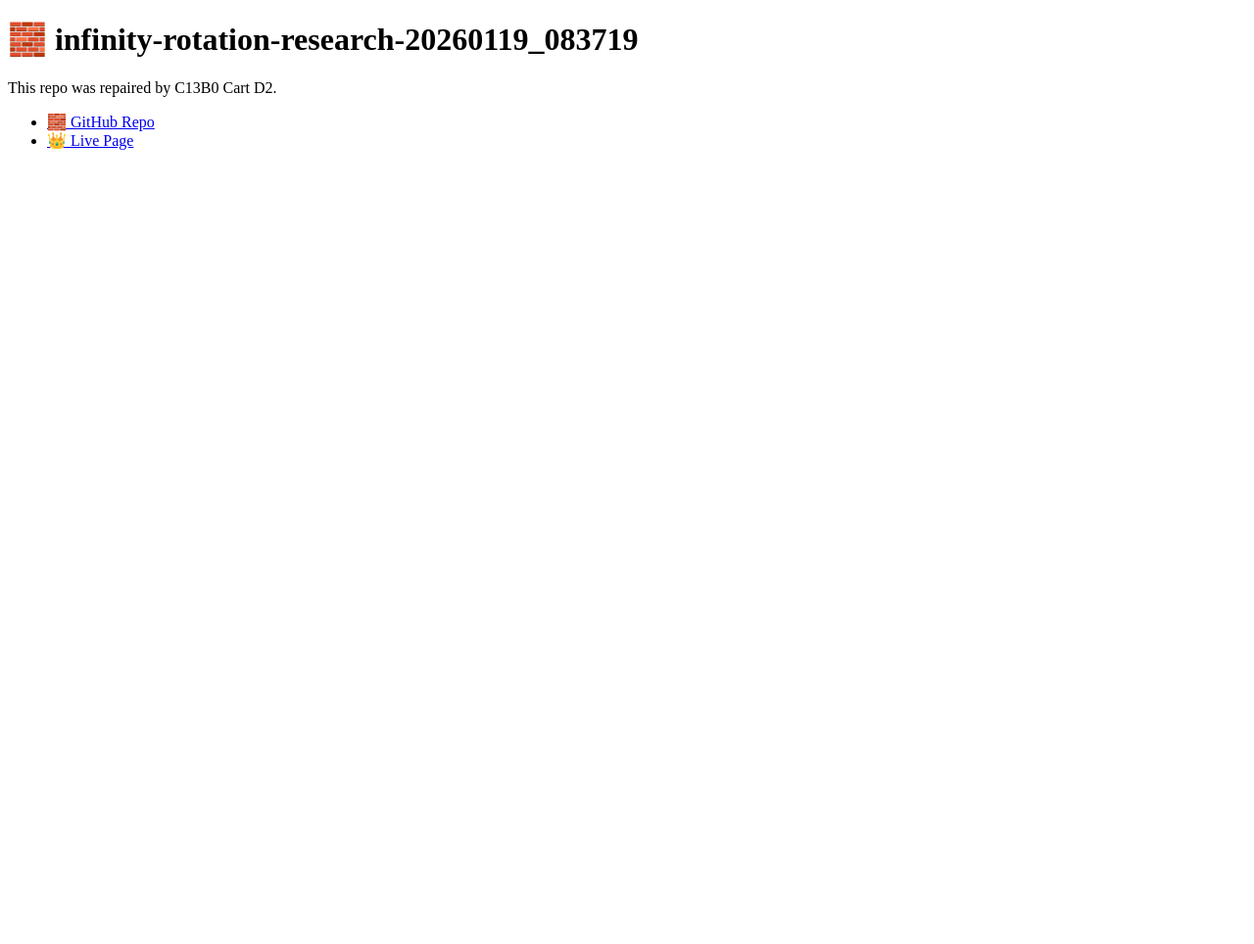
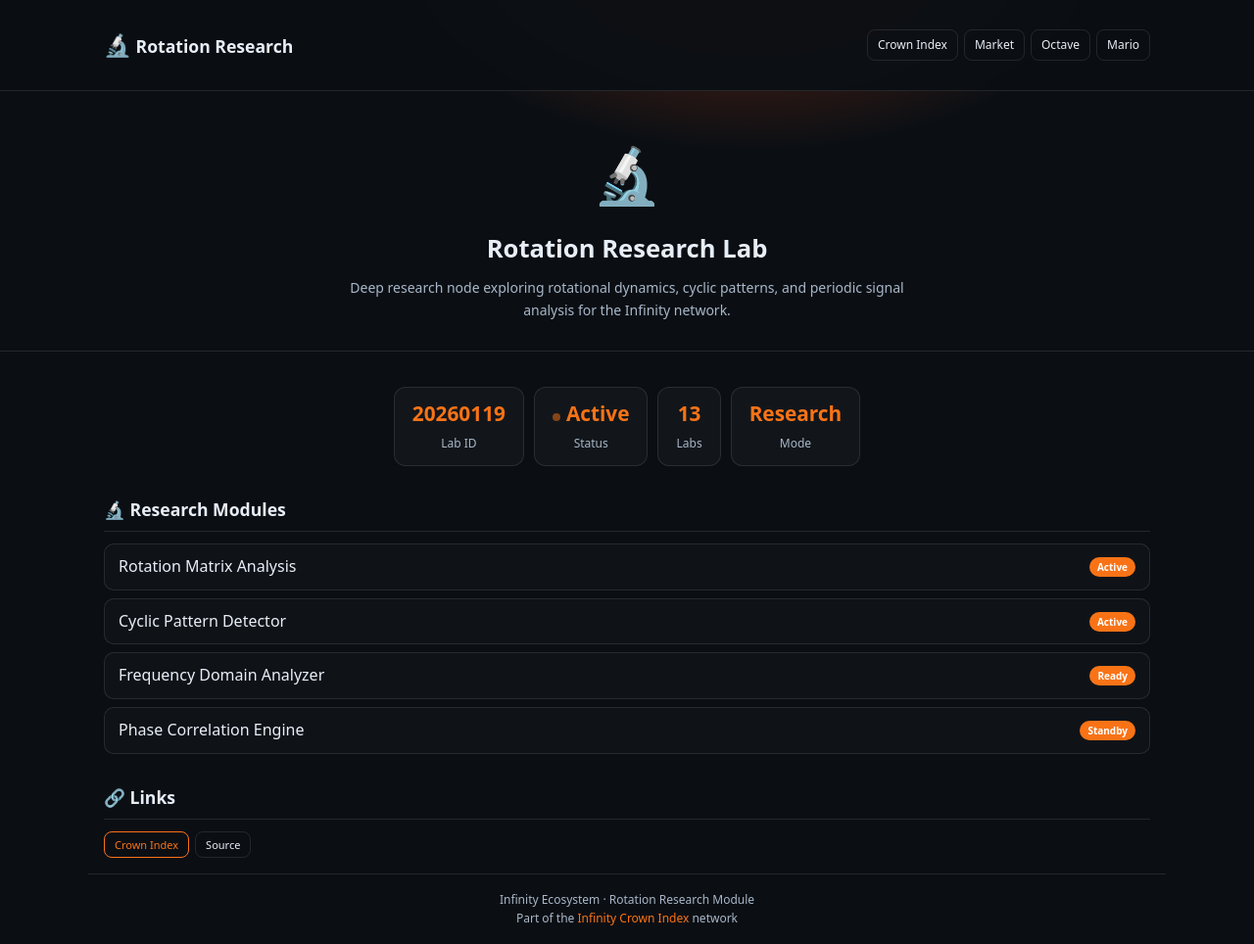
Before and after one commit to pewpi-infinity/infinity-rotation-research-20260119_083719, a plain HTML site: page index.html in a window 1280 px wide. Shown: the whole page at 98% size. Before the commit the page ends 800 px from the top, so only its background shows below. Drawn offline with Linux system fonts and the light colour scheme.

Commit message:
Deploy rotation-research index - Infinity ecosystem

```diff
--- a/index.html
+++ b/index.html
@@ -1,15 +1,143 @@
-<!doctype html>
-<html>
-<head>
-<meta charset="utf-8">
-<title>infinity-rotation-research-20260119_083719</title>
-</head>
-<body>
-<h1>🧱 infinity-rotation-research-20260119_083719</h1>
-<p>This repo was repaired by C13B0 Cart D2.</p>
-<ul>
-  <li><a href="https://github.com/pewpi-infinity/infinity-rotation-research-20260119_083719">🧱 GitHub Repo</a></li>
-  <li><a href="https://pewpi-infinity.github.io/infinity-rotation-research-20260119_083719/">👑 Live Page</a></li>
-</ul>
-</body>
-</html>
+<!doctype html><html lang="en"><head>
+<meta charset="utf-8"><meta name="viewport" content="width=device-width,initial-scale=1">
+<title>Rotation Research - 20260119_0</title>
+<style>
+:root {
+  --bg: #0b0f14;
+  --panel: #0f1620;
+  --line: rgba(255,255,255,.1);
+  --text: #e8eef7;
+  --muted: #a9b7c8;
+  --accent: #f97316;
+  --accent2: #fb923c;
+}
+* { box-sizing: border-box; margin: 0; padding: 0; }
+body {
+  background: radial-gradient(800px 500px at 60% -10%, #7c2d12, transparent 50%), var(--bg);
+  color: var(--text);
+  font-family: system-ui, -apple-system, sans-serif;
+  line-height: 1.6;
+  min-height: 100vh;
+}
+a { color: var(--accent); text-decoration: none; }
+a:hover { text-decoration: underline; }
+.wrap { max-width: 1100px; margin: auto; padding: 16px; }
+header {
+  position: sticky; top: 0; z-index: 10;
+  background: rgba(11,15,20,.95);
+  backdrop-filter: blur(10px);
+  border-bottom: 1px solid var(--line);
+  padding: 12px 16px;
+}
+.hdr { display: flex; gap: 12px; align-items: center; flex-wrap: wrap; }
+.brand { font-weight: 800; font-size: 1.1rem; white-space: nowrap; }
+.brand-icon { font-size: 1.4rem; }
+.nav { display: flex; gap: 6px; flex-wrap: wrap; margin-left: auto; }
+.nav a {
+  font-size: 12px; padding: 5px 10px;
+  border: 1px solid var(--line); border-radius: 8px;
+  white-space: nowrap; color: var(--text);
+}
+.nav a:hover { background: rgba(255,255,255,.06); text-decoration: none; }
+.hero {
+  text-align: center; padding: 40px 16px 30px;
+  border-bottom: 1px solid var(--line);
+}
+.hero-icon { font-size: 3.5rem; margin-bottom: 12px; }
+.hero h1 { font-size: 1.6rem; font-weight: 800; margin-bottom: 8px; }
+.hero p { color: var(--muted); max-width: 600px; margin: auto; font-size: 14px; }
+.stats { display: flex; gap: 10px; flex-wrap: wrap; justify-content: center; margin: 20px 0; }
+.stat {
+  border: 1px solid var(--line); border-radius: 12px;
+  padding: 10px 18px; text-align: center;
+  background: rgba(255,255,255,.03);
+}
+.stat strong { display: block; font-size: 1.3rem; color: var(--accent); }
+.stat span { font-size: 12px; color: var(--muted); }
+.grid { display: grid; grid-template-columns: repeat(auto-fill, minmax(300px, 1fr)); gap: 12px; margin-top: 20px; }
+.card {
+  border: 1px solid var(--line); border-radius: 14px;
+  padding: 16px; background: rgba(255,255,255,.03);
+  transition: border-color .2s, transform .2s;
+}
+.card:hover { border-color: var(--accent); transform: translateY(-2px); }
+.card-title { font-weight: 700; font-size: 14px; margin-bottom: 4px; }
+.card-desc { font-size: 12px; color: var(--muted); margin-bottom: 10px; }
+.card-links { display: flex; gap: 6px; flex-wrap: wrap; }
+.btn {
+  font-size: 11px; padding: 4px 10px;
+  border: 1px solid var(--line); border-radius: 8px;
+  color: var(--text); background: transparent;
+  cursor: pointer; text-decoration: none;
+}
+.btn:hover { background: rgba(255,255,255,.06); text-decoration: none; }
+.btn-accent { border-color: var(--accent); color: var(--accent); }
+section { margin-top: 30px; }
+section h2 { font-size: 1.1rem; font-weight: 700; margin-bottom: 12px; padding-bottom: 8px; border-bottom: 1px solid var(--line); }
+.tiny { font-size: 11px; color: var(--muted); }
+footer {
+  border-top: 1px solid var(--line);
+  margin-top: 40px; padding: 16px 0;
+  text-align: center; font-size: 12px; color: var(--muted);
+}
+.pulse { animation: pulse 2s ease-in-out infinite; }
+@keyframes pulse { 0%,100% { opacity: 1; } 50% { opacity: .5; } }
+.status-dot { display: inline-block; width: 8px; height: 8px; border-radius: 50%; background: var(--accent); margin-right: 6px; }
+.module-list { list-style: none; }
+.module-list li {
+  padding: 10px 14px; border: 1px solid var(--line); border-radius: 10px;
+  margin-bottom: 8px; display: flex; justify-content: space-between; align-items: center;
+  background: rgba(255,255,255,.02);
+}
+.module-list li:hover { border-color: var(--accent); }
+.tag { font-size: 10px; padding: 2px 8px; border-radius: 99px; background: var(--accent); color: #fff; font-weight: 600; }
+</style>
+</head><body>
+<header><div class="wrap hdr">
+  <span class="brand"><span class="brand-icon">&#x1F52C;</span> Rotation Research</span>
+
+    <nav class="nav">
+      <a href="https://pewpi-infinity.github.io/infinity-crown-index/">Crown Index</a>
+      <a href="https://pewpi-infinity.github.io/infinity-spark-market/">Market</a>
+      <a href="https://pewpi-infinity.github.io/smug_look/">Octave</a>
+      <a href="https://pewpi-infinity.github.io/MARIO-TOKENS/">Mario</a>
+    </nav>
+</div></header>
+
+<div class="hero">
+  <div class="hero-icon">&#x1F52C;</div>
+  <h1>Rotation Research Lab</h1>
+  <p>Deep research node exploring rotational dynamics, cyclic patterns, and periodic signal analysis for the Infinity network.</p>
+</div>
+
+<div class="wrap">
+  <div class="stats">
+    <div class="stat"><strong>20260119</strong><span>Lab ID</span></div>
+    <div class="stat"><strong><span class="status-dot pulse"></span>Active</strong><span>Status</span></div>
+    <div class="stat"><strong>13</strong><span>Labs</span></div>
+    <div class="stat"><strong>Research</strong><span>Mode</span></div>
+  </div>
+
+  <section>
+    <h2>&#x1F52C; Research Modules</h2>
+    <ul class="module-list">
+      <li><span>Rotation Matrix Analysis</span><span class="tag">Active</span></li>
+      <li><span>Cyclic Pattern Detector</span><span class="tag">Active</span></li>
+      <li><span>Frequency Domain Analyzer</span><span class="tag">Ready</span></li>
+      <li><span>Phase Correlation Engine</span><span class="tag">Standby</span></li>
+    </ul>
+  </section>
+
+  <section><h2>&#x1F517; Links</h2>
+    <div class="card-links">
+      <a class="btn btn-accent" href="https://pewpi-infinity.github.io/infinity-crown-index/">Crown Index</a>
+      <a class="btn" href="https://github.com/pewpi-infinity/infinity-rotation-research-20260119_083719" target="_blank">Source</a>
+    </div>
+  </section>
+</div>
+
+<footer class="wrap">
+  Infinity Ecosystem &middot; Rotation Research Module<br>
+  Part of the <a href="https://pewpi-infinity.github.io/infinity-crown-index/">Infinity Crown Index</a> network
+</footer>
+</body></html>
```
